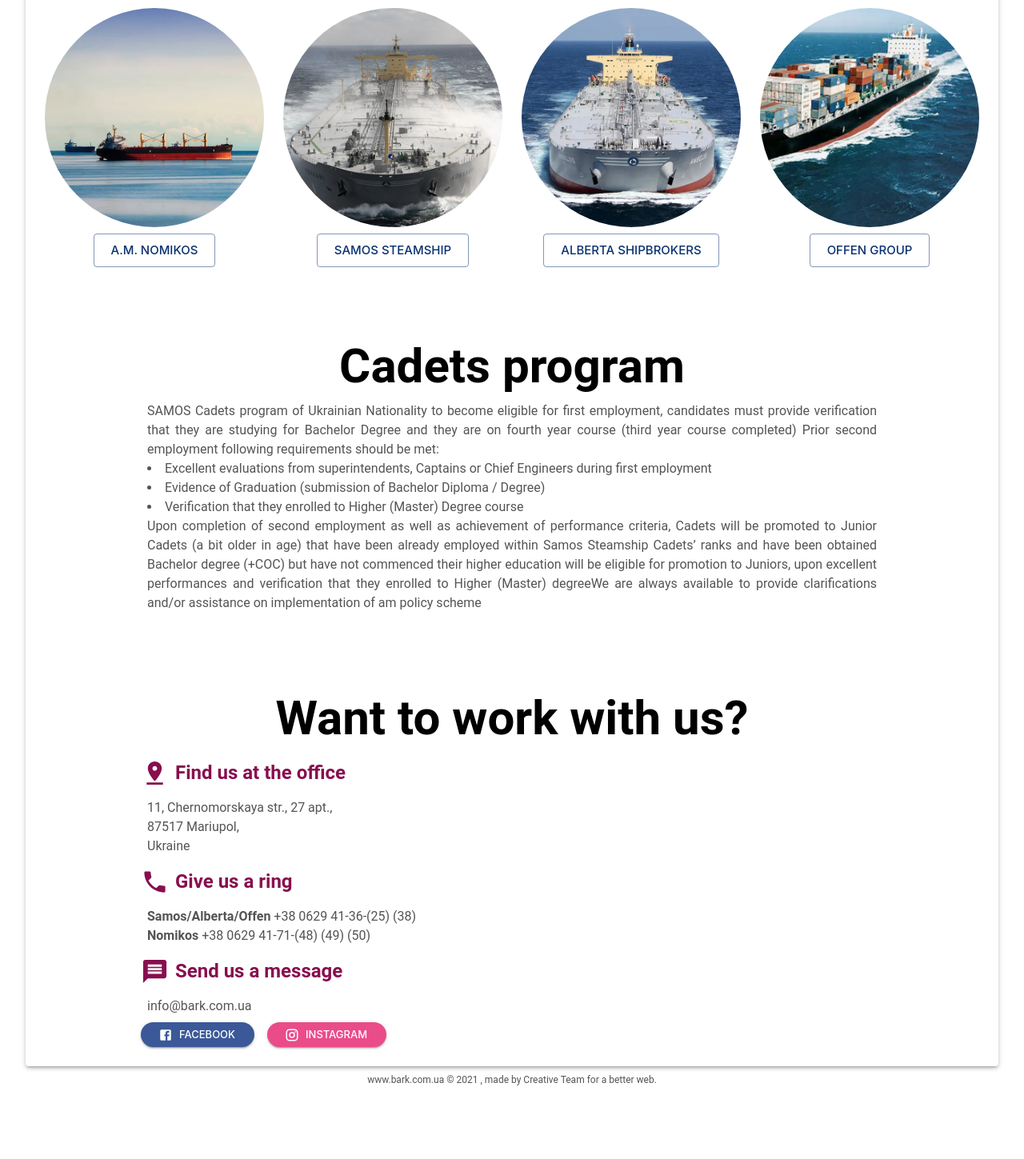
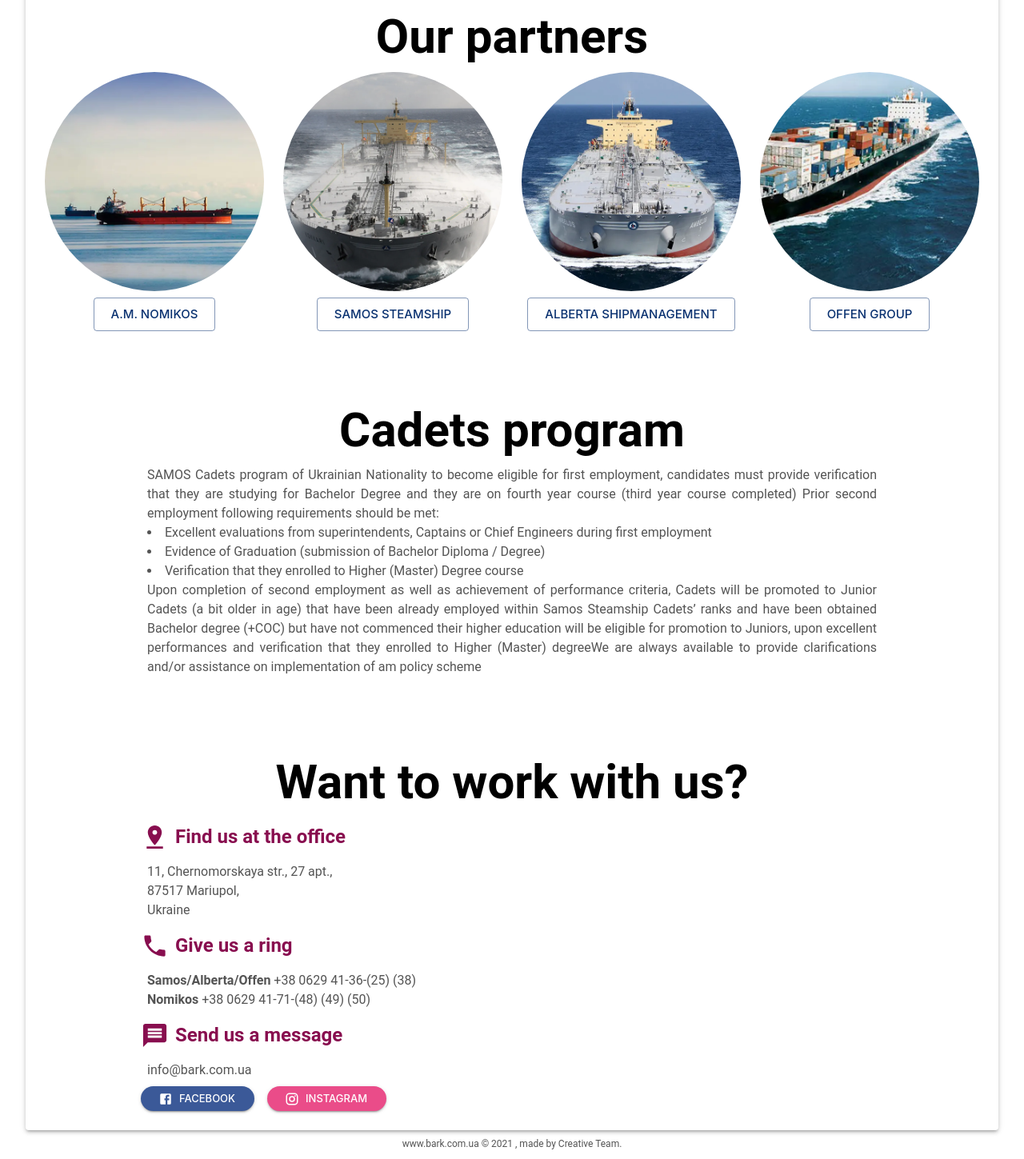
Before and after one commit to majros/bark_v2, a React (Create React App) app: page / in a window 1280 px wide. Shown: the part 760-2209 px from the top of the page at 80% size. Before the commit the page ends 2129 px from the top, so only its background shows below. Built offline with nearby package versions, Linux system fonts and the light colour scheme.

Commit message:
fix little bugs

```diff
--- a/package.json
+++ b/package.json
@@ -2,6 +2,7 @@
   "name": "bark_v2",
   "version": "0.1.0",
   "private": true,
+  "homepage": "https://majros.github.io/bark_v2/",
   "dependencies": {
     "@material-ui/core": "^4.12.3",
     "@material-ui/icons": "^4.11.2",
@@ -17,7 +18,9 @@
     "start": "react-scripts start",
     "build": "react-scripts build",
     "test": "react-scripts test",
-    "eject": "react-scripts eject"
+    "eject": "react-scripts eject",
+    "predeploy": "npm run build",
+    "deploy": "gh-pages -b gh-pages -d build"
   },
   "eslintConfig": {
     "extends": [
@@ -39,6 +42,7 @@
   },
   "devDependencies": {
     "@material-ui/styles": "^4.11.4",
+    "gh-pages": "^3.2.3",
     "prop-types": "^15.7.2"
   }
 }
--- a/src/App.js
+++ b/src/App.js
@@ -44,14 +44,18 @@ function App() {
     if (onVacancies) {
         return (
             <ThemeProvider theme={theme} >
-                <AppBar onVacancies changeOnVacancies={() => setOnVacancies(!onVacancies)}/>
+                <AppBar onVacancies
+                        changeOnVacancies={() => setOnVacancies(!onVacancies)}
+                        changeGoHome={() => setOnVacancies(false)}/>
                 <Vacancies/>
             </ThemeProvider>
         );
     }
     return (
         <ThemeProvider theme={theme} >
-            <AppBar changeOnVacancies={() => setOnVacancies(!onVacancies)}/>
+            <AppBar
+                changeOnVacancies={() => setOnVacancies(!onVacancies)}
+                changeGoHome={() => setOnVacancies(false)}/>
             <AboutUs/>
         </ThemeProvider>
     );
--- a/src/components/AboutUs.js
+++ b/src/components/AboutUs.js
@@ -14,7 +14,7 @@ const useStyles = makeStyles({
         backgroundPosition: 'center',
         backgroundRepeat: 'no-repeat',
         backgroundSize: 'cover',
-        height: window.innerWidth > 450 ? '40vh' : '50vh',
+        height: '50vh',
     },
     });
 
@@ -40,7 +40,7 @@ export default function AboutUs() {
             <Container>
                 <Typography component="div" variant="caption" color="textSecondary">
                     <Box fontFamily="Roboto" textAlign="center" m={1}>
-                        www.bark.com.ua © 2021 , made by Creative Team for a better web.
+                        www.bark.com.ua © 2021 , made by Creative Team.
                     </Box>
                 </Typography>
             </Container>
--- a/src/components/AppBar.js
+++ b/src/components/AppBar.js
@@ -53,23 +53,25 @@ export default function ButtonAppBar(props) {
                     <Toolbar className={classes.toolbar}>
                         <img className={classes.logo}
                              alt='icon' src={imgLogo}
+                             onClick={() => props.changeGoHome()}
                         />
                         <div>
                             <Button
-                                style={{marginRight: '10px'}}
+                                style={{marginRight: '10px', minWidth: '125px',}}
                                 size={window.innerWidth > 450 ? "large" : "small"}
                                 variant="contained"
                                 color="secondary"
                                 onClick={() => props.changeOnVacancies()}
                             >
                                 {btnShow ? 'About Us' : 'Open Vacancies'}
-                            </Button><Button size={window.innerWidth > 450 ? "large" : "small"}
+                            </Button>
+                            <Button size={window.innerWidth > 450 ? "large" : "small"}
                                              variant="contained"
                                              color="default"
                                              href={appForm}
                                              download="appForm"
                                              startIcon={<GetAppIcon/>}
-                        >
+                            >
                             Application
                         </Button>
                         </div>
--- a/src/components/CardPartners.js
+++ b/src/components/CardPartners.js
@@ -49,7 +49,7 @@ export default function FullWidthGrid() {
                 <Grid container direction="column" justifyContent="center" alignItems="center" item xs={6} sm={3}>
                     <Avatar className={classes.avatar} alt="ALBERTA" src={imgAlberta}/>
                     <Button className={classes.textGrid} color="primary" size="large" variant="outlined" target='_blank' href='https://albertashipmanagement.com/'>
-                        ALBERTA Shipbrokers
+                        ALBERTA Shipmanagement
                     </Button>
                 </Grid>
                 <Grid container direction="column" justifyContent="center" alignItems="center" item xs={6} sm={3}>
--- a/src/components/Vacancies.js
+++ b/src/components/Vacancies.js
@@ -14,7 +14,7 @@ const useStyles = makeStyles({
         backgroundPosition: 'center',
         backgroundRepeat: 'no-repeat',
         backgroundSize: 'cover',
-        height: window.innerWidth > 450 ? '40vh' : '50vh',
+        height: '50vh',
     },
     });
 
@@ -41,7 +41,7 @@ export default function Vacancies() {
             <Container>
                 <Typography component="div" variant="caption" color="textSecondary">
                     <Box fontFamily="Roboto" textAlign="center" m={1}>
-                        www.bark.com.ua © 2021 , made by Creative Team for a better web.
+                        www.bark.com.ua © 2021 , made by Creative Team.
                     </Box>
                 </Typography>
             </Container>
```
Also changed, not shown: 1 other file (tests, documents, lock files or other folders).
